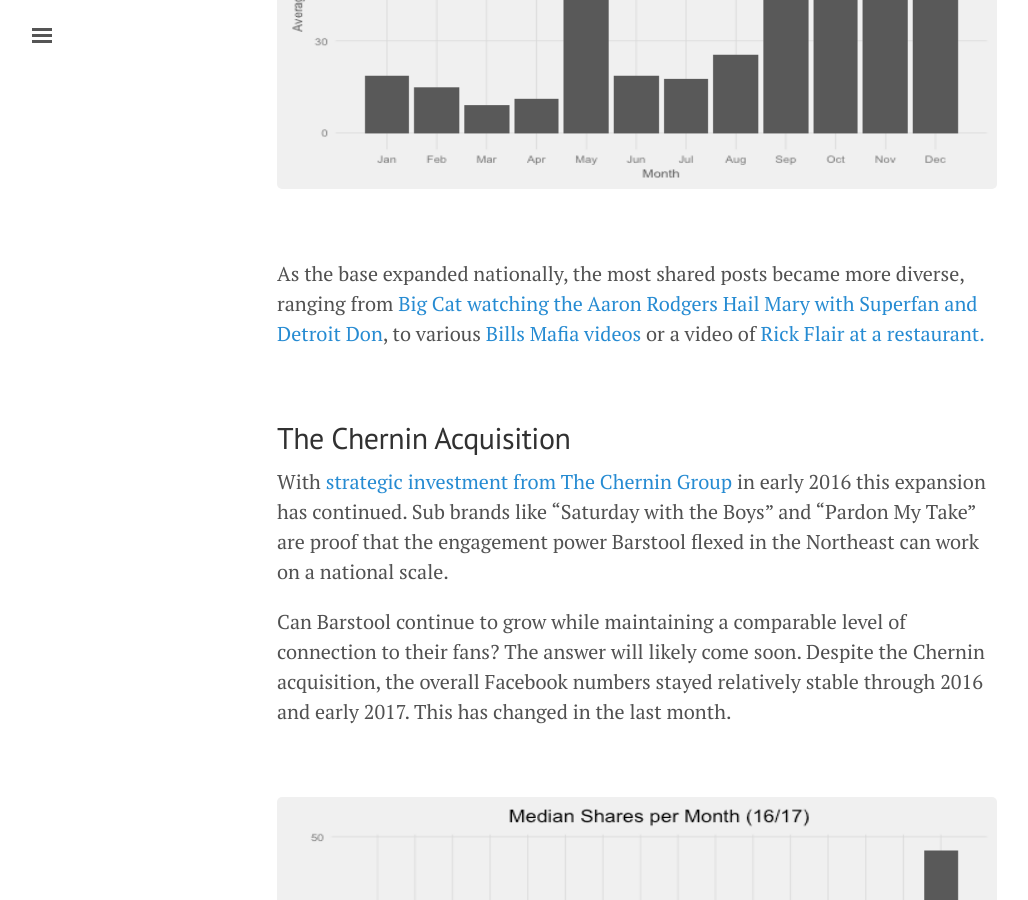
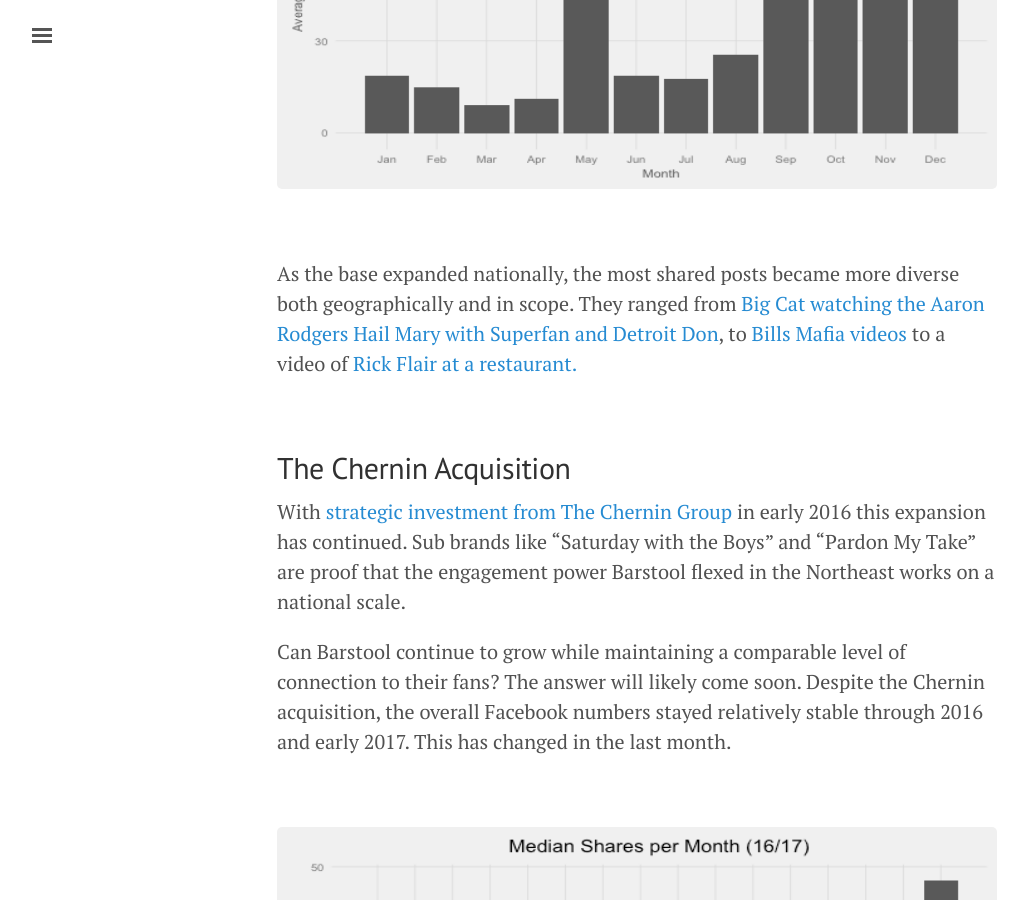
Before and after one commit to dbrait/dbrait-blog, a Jekyll site: the page built from _posts/2017-05-09-Barstool's-Journey-From-New-England-to-National-Brand.md, in a window 1280 px wide and 900 px high, scrolled down 2948 px. Shown: the whole window, without its empty margins (3-1031 px from the left). Built offline with Jekyll 4.4.1, drawn with Linux system fonts in a browser that asks for light colours.

Commit message:
Update 2017-05-09-Barstool's-Journey-From-New-England-to-National-Brand.md

```diff
--- a/_posts/2017-05-09-Barstool's-Journey-From-New-England-to-National-Brand.md
+++ b/_posts/2017-05-09-Barstool's-Journey-From-New-England-to-National-Brand.md
@@ -37,13 +37,13 @@
 
 &nbsp;
 
-As the base expanded nationally, the most shared posts became more diverse, ranging from <a href="https://www.facebook.com/barstoolsports/videos/10153832862622502/">Big Cat watching the Aaron Rodgers Hail Mary with Superfan and Detroit Don</a>, to various <a href="https://www.facebook.com/barstoolsports/videos/10154951512387502/">Bills Mafia videos</a> or a video of <a href="https://www.facebook.com/barstoolsports/videos/10154574992232502/">Rick Flair at a restaurant.</a>
+As the base expanded nationally, the most shared posts became more diverse both geographically and in scope. They ranged from <a href="https://www.facebook.com/barstoolsports/videos/10153832862622502/">Big Cat watching the Aaron Rodgers Hail Mary with Superfan and Detroit Don</a>, to <a href="https://www.facebook.com/barstoolsports/videos/10154951512387502/">Bills Mafia videos</a> to a video of <a href="https://www.facebook.com/barstoolsports/videos/10154574992232502/">Rick Flair at a restaurant.</a>
 
 &nbsp;
 
 ## The Chernin Acquisition
 
-With <a href="http://fortune.com/2016/01/07/the-story-of-how-barstool-sports-got-sold/">strategic investment from The Chernin Group</a> in early 2016 this expansion has continued.  Sub brands like "Saturday with the Boys" and "Pardon My Take" are proof that the engagement power Barstool flexed in the Northeast can work on a national scale.
+With <a href="http://fortune.com/2016/01/07/the-story-of-how-barstool-sports-got-sold/">strategic investment from The Chernin Group</a> in early 2016 this expansion has continued.  Sub brands like "Saturday with the Boys" and "Pardon My Take" are proof that the engagement power Barstool flexed in the Northeast works on a national scale.
 
 Can Barstool continue to grow while maintaining a comparable level of connection to their fans?  The answer will likely come soon.  Despite the Chernin acquisition, the overall Facebook numbers stayed relatively stable through 2016 and early 2017.   This has changed in the last month.
 
```
